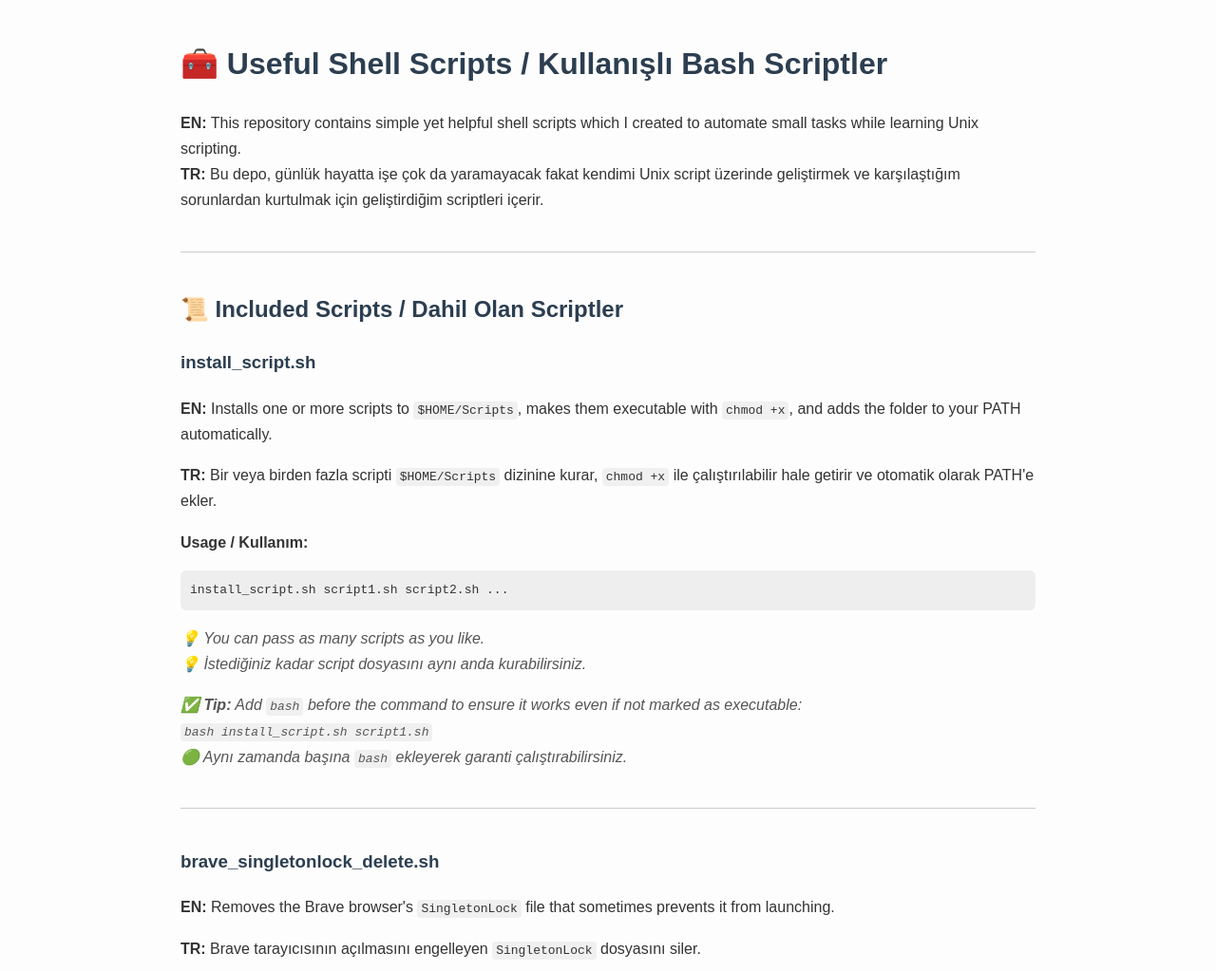
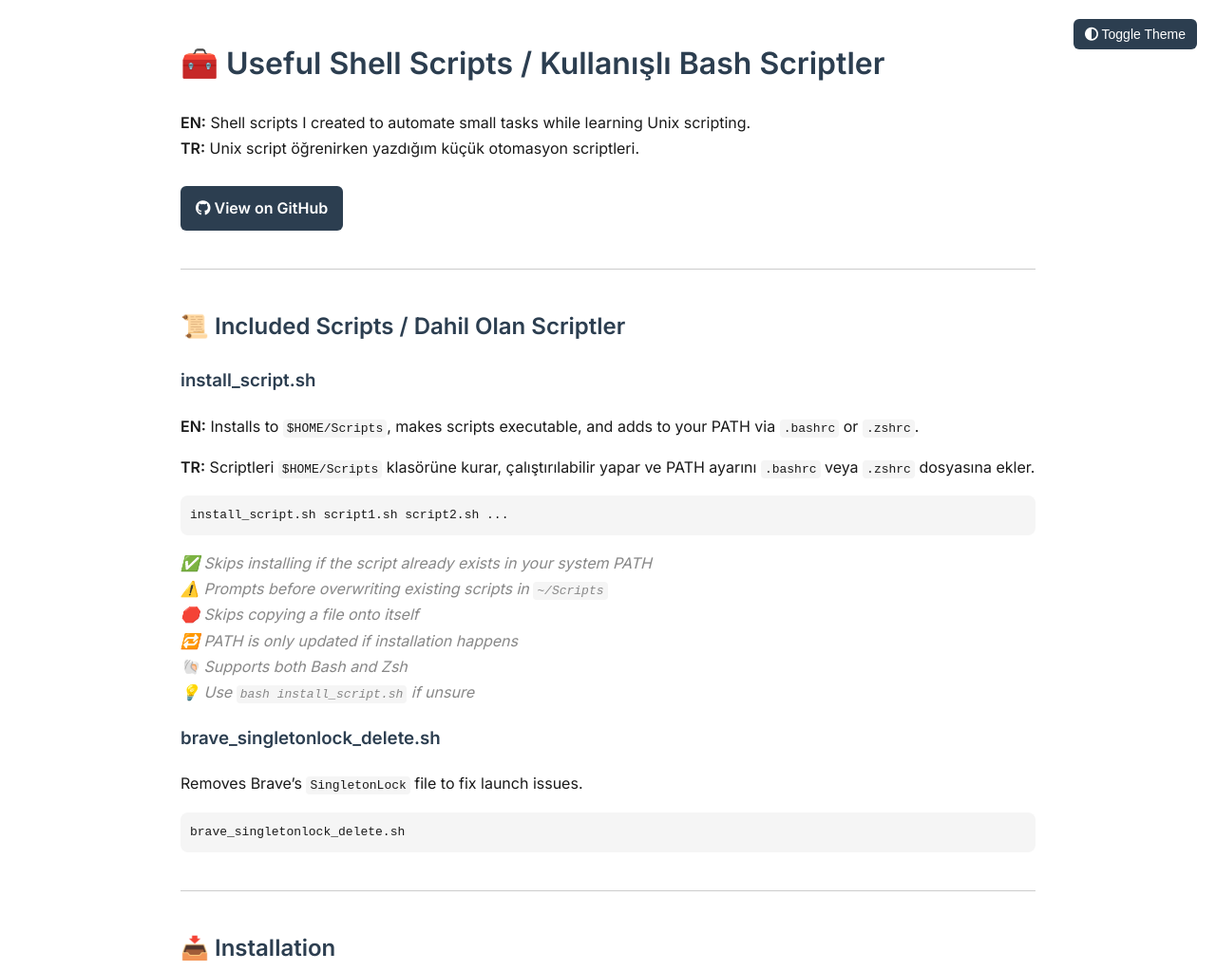
Before and after one commit to erenko147/useful-shell-scripts, a plain HTML site: page index.html in a window 1280 px wide. Shown: the top 1023 px of the page at 95% size. Drawn offline with Linux system fonts and the light colour scheme.

Commit message:
Update index.html

```diff
--- a/index.html
+++ b/index.html
@@ -3,94 +3,134 @@
 <head>
   <meta charset="UTF-8">
   <title>Useful Shell Scripts</title>
+  <meta name="viewport" content="width=device-width, initial-scale=1.0">
+  <link rel="stylesheet" href="https://cdnjs.cloudflare.com/ajax/libs/font-awesome/6.5.0/css/all.min.css">
+  <link href="https://fonts.googleapis.com/css2?family=Inter:wght@400;600&display=swap" rel="stylesheet">
   <style>
+    :root {
+      --bg: #ffffff;
+      --text: #1a1a1a;
+      --accent: #2c3e50;
+      --code-bg: #f5f5f5;
+    }
+    body.dark {
+      --bg: #1e1e1e;
+      --text: #e0e0e0;
+      --accent: #66d9ef;
+      --code-bg: #2d2d2d;
+    }
     body {
-      font-family: Arial, sans-serif;
-      background-color: #fdfdfd;
-      color: #333;
+      font-family: 'Inter', sans-serif;
+      background-color: var(--bg);
+      color: var(--text);
+      line-height: 1.7;
       max-width: 900px;
       margin: 40px auto;
       padding: 0 20px;
-      line-height: 1.7;
+      transition: all 0.3s ease;
     }
     h1, h2, h3 {
-      color: #2c3e50;
+      color: var(--accent);
     }
     pre {
-      background: #eee;
+      background-color: var(--code-bg);
       padding: 10px;
-      border-radius: 6px;
+      border-radius: 8px;
       overflow-x: auto;
     }
     code {
-      background: #f0f0f0;
+      background: var(--code-bg);
       padding: 2px 4px;
       border-radius: 4px;
     }
     hr {
-      margin: 40px 0;
       border: none;
       border-top: 1px solid #ccc;
+      margin: 40px 0;
     }
     .note {
       font-style: italic;
-      color: #555;
+      color: #888;
+    }
+    .button {
+      display: inline-block;
+      background: var(--accent);
+      color: white;
+      padding: 10px 16px;
+      border-radius: 6px;
+      margin-top: 10px;
+      text-decoration: none;
+      font-weight: 600;
+      transition: background 0.2s ease;
+    }
+    .button:hover {
+      background: #3498db;
+    }
+    .theme-toggle {
+      position: fixed;
+      top: 20px;
+      right: 20px;
+      background: var(--accent);
+      color: white;
+      border: none;
+      padding: 8px 12px;
+      border-radius: 6px;
+      cursor: pointer;
+      font-size: 14px;
+    }
+    @media (max-width: 600px) {
+      body {
+        padding: 0 10px;
+      }
     }
   </style>
 </head>
 <body>
 
+  <button class="theme-toggle" onclick="document.body.classList.toggle('dark')">
+    <i class="fas fa-adjust"></i> Toggle Theme
+  </button>
+
   <h1>🧰 Useful Shell Scripts / Kullanışlı Bash Scriptler</h1>
   <p>
-    <strong>EN:</strong> This repository contains simple yet helpful shell scripts which I created to automate small tasks while learning Unix scripting.<br>
-    <strong>TR:</strong> Bu depo, günlük hayatta işe çok da yaramayacak fakat kendimi Unix script üzerinde geliştirmek ve karşılaştığım sorunlardan kurtulmak için geliştirdiğim scriptleri içerir.
+    <strong>EN:</strong> Shell scripts I created to automate small tasks while learning Unix scripting.<br>
+    <strong>TR:</strong> Unix script öğrenirken yazdığım küçük otomasyon scriptleri.
   </p>
+
+  <a href="https://github.com/erenko147/useful-shell-scripts" class="button" target="_blank">
+    <i class="fab fa-github"></i> View on GitHub
+  </a>
 
   <hr>
 
   <h2>📜 Included Scripts / Dahil Olan Scriptler</h2>
 
   <h3>install_script.sh</h3>
-  <p><strong>EN:</strong> Installs one or more scripts to <code>$HOME/Scripts</code>, makes them executable with <code>chmod +x</code>, and adds the folder to your PATH automatically.</p>
-  <p><strong>TR:</strong> Bir veya birden fazla scripti <code>$HOME/Scripts</code> dizinine kurar, <code>chmod +x</code> ile çalıştırılabilir hale getirir ve otomatik olarak PATH'e ekler.</p>
-
-  <p><strong>Usage / Kullanım:</strong></p>
+  <p><strong>EN:</strong> Installs to <code>$HOME/Scripts</code>, makes scripts executable, and adds to your PATH via <code>.bashrc</code> or <code>.zshrc</code>.</p>
+  <p><strong>TR:</strong> Scriptleri <code>$HOME/Scripts</code> klasörüne kurar, çalıştırılabilir yapar ve PATH ayarını <code>.bashrc</code> veya <code>.zshrc</code> dosyasına ekler.</p>
   <pre>install_script.sh script1.sh script2.sh ...</pre>
-
   <p class="note">
-    💡 You can pass as many scripts as you like. <br>
-    💡 İstediğiniz kadar script dosyasını aynı anda kurabilirsiniz.
+    ✅ Skips installing if the script already exists in your system PATH<br>
+    ⚠️ Prompts before overwriting existing scripts in <code>~/Scripts</code><br>
+    🛑 Skips copying a file onto itself<br>
+    🔁 PATH is only updated if installation happens<br>
+    🐚 Supports both Bash and Zsh<br>
+    💡 Use <code>bash install_script.sh</code> if unsure
   </p>
 
-  <p class="note">
-    ✅ <strong>Tip:</strong> Add <code>bash</code> before the command to ensure it works even if not marked as executable: <br>
-    <code>bash install_script.sh script1.sh</code>
-    <br>🟢 Aynı zamanda başına <code>bash</code> ekleyerek garanti çalıştırabilirsiniz.
-  </p>
-
-  <hr>
-
   <h3>brave_singletonlock_delete.sh</h3>
-  <p><strong>EN:</strong> Removes the Brave browser's <code>SingletonLock</code> file that sometimes prevents it from launching.</p>
-  <p><strong>TR:</strong> Brave tarayıcısının açılmasını engelleyen <code>SingletonLock</code> dosyasını siler.</p>
+  <p>Removes Brave’s <code>SingletonLock</code> file to fix launch issues.</p>
   <pre>brave_singletonlock_delete.sh</pre>
 
   <hr>
 
-  <h2>📥 How to Download / Nasıl İndirilir</h2>
-
-  <p><strong>Clone the repo / Depoyu klonlayın:</strong></p>
+  <h2>📥 Installation</h2>
   <pre>
 git clone https://github.com/erenko147/useful-shell-scripts.git
 cd useful-shell-scripts
-  </pre>
-
-  <p><strong>Run the installer / Kurulum scriptini çalıştırın:</strong></p>
-  <pre>
 install_script.sh brave_singletonlock_delete.sh
   </pre>
-
-  <p><strong>Download a single script / Tek script indirmek için:</strong></p>
+  <p>Or download and run manually:</p>
   <pre>
 wget https://raw.githubusercontent.com/erenko147/useful-shell-scripts/main/install_script.sh
 bash install_script.sh
@@ -98,17 +138,20 @@ bash install_script.sh
 
   <hr>
 
-  <h2>🧠 PATH Setup / PATH Ayarı (Otomatik)</h2>
-  <p>The installer script adds this line to your <code>.bashrc</code> if not already present:</p>
-  <pre>export PATH="$HOME/Scripts:$PATH"</pre>
-  <p>This allows you to run your scripts globally from any terminal.<br>
-  Böylece scriptleri her yerden terminal ile çalıştırabilirsiniz.</p>
+  <h2>🧠 PATH Setup</h2>
+  <p>The script appends the following block only if necessary:</p>
+  <pre>
+if [[ ":$PATH:" != *":$HOME/Scripts:"* ]]; then
+    export PATH="$HOME/Scripts:$PATH"
+fi
+  </pre>
+  <p>So you can run scripts globally from any terminal.</p>
 
   <hr>
 
   <h2>🛠️ License / Lisans</h2>
-  <p><strong>MIT License</strong> – free to use, modify, and share.<br>
-  <strong>MIT Lisansı</strong> – kullanmakta, düzenlemekte ve paylaşmakta özgürsünüz.</p>
+  <p><strong>MIT License</strong> – Free to use, modify, and share.<br>
+     <strong>MIT Lisansı</strong> – Kullanmakta, düzenlemekte ve paylaşmakta özgürsünüz.</p>
 
 </body>
 </html>
```
